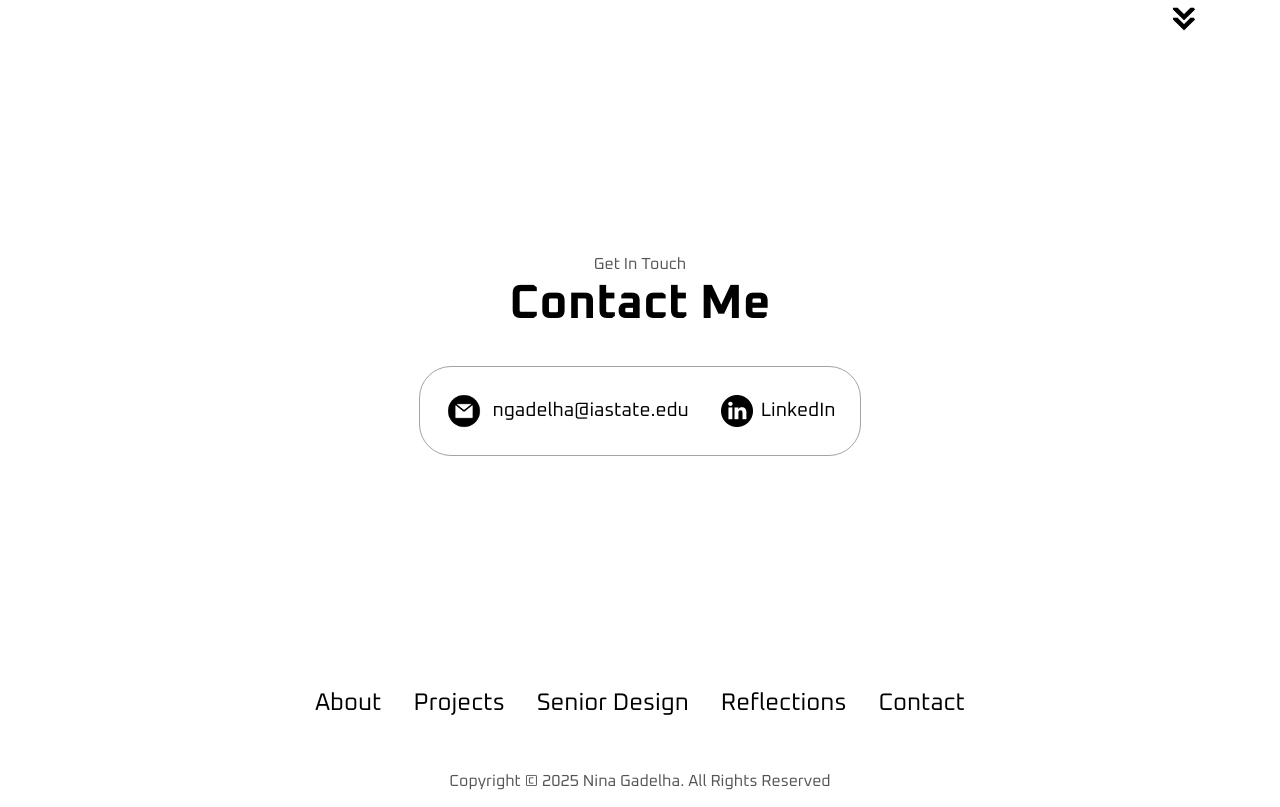
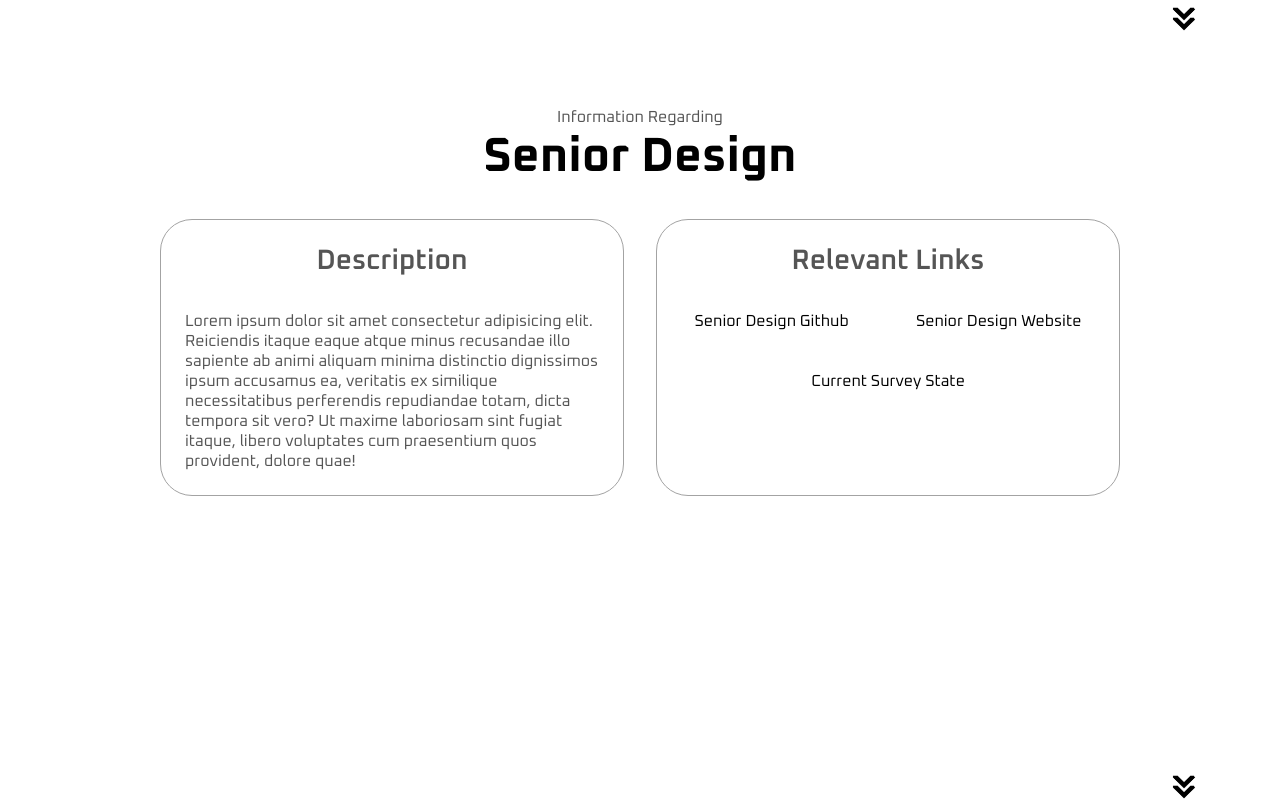
Before and after one commit to ninagadelha/Senior_Portfolio_Website, a plain HTML site: page index.html in a window 1280 px wide. Shown: the part 2237-3044 px from the top of the page. Drawn offline with Linux system fonts and the light colour scheme; a web font is replaced by a local one.

Commit message:
senior design section done

```diff
--- a/index.html
+++ b/index.html
@@ -193,6 +193,40 @@
             onclick="location.href='./#seniorDesign'"
             />
         </section>
+        <section id="seniorDesign">
+            <p class="section__text__p1">Information Regarding</p>
+            <h1 class="title">Senior Design</h1>
+            <div class="seniorDesign-details-container">
+                <div class="about-containers">
+                    <div class="details-container">
+                        <h2 class="seniorDesign-sub-title">Description</h2>
+                        <div class="text-container">
+                            <p>Lorem ipsum dolor sit amet consectetur adipisicing elit.
+                               Reiciendis itaque eaque atque minus recusandae illo sapiente
+                               ab animi aliquam minima distinctio dignissimos ipsum accusamus
+                               ea, veritatis ex similique necessitatibus perferendis
+                               repudiandae totam, dicta tempora sit vero? Ut maxime laboriosam
+                               sint fugiat itaque, libero voluptates cum praesentium quos provident,
+                               dolore quae!
+                            </p>
+                        </div>
+                    </div>
+                    <div class="details-container">
+                        <h2 class="seniorDesign-sub-title">Relevant Links</h2>
+                        <div class="text-container">
+                            <p><a href="https://github.com/ninagadelha/Senior-Design-Project">Senior Design Github</a></p>
+                            <p><a href="https://sdmay26-27.sd.ece.iastate.edu/">Senior Design Website</a></p>
+                            <p><a href="https://mystemgrowth.com/">Current Survey State</a></p>
+                        </div>
+                    </div>
+                </div>
+            </div>
+            <img src="./assets/arrow.png"
+            alt="Arrow icon"
+            class="icon arrow"
+            onclick="location.href='./#reflections'"
+            />
+        </section>
         <section id = "contact">
             <p class="section__text__p1">Get In Touch</p>
                 <h1 class="title">Contact Me</h1>
--- a/style.css
+++ b/style.css
@@ -312,7 +312,6 @@ section{
 }
 
 /*projects*/
-
 #projects{
     position: relative;
 }
@@ -336,6 +335,33 @@ section{
 .project-btn{
     color: black;
     border-color: rgb(163, 163, 163);
+}
+
+/*senior design*/
+#seniorDesign{
+    position: relative;
+}
+
+.seniorDesign-sub-title{
+    color: rgb(85, 85, 85);
+    font-weight: 600;
+    font-size: 1.75rem;
+    margin-bottom: 2rem;
+}
+
+.seniorDesign-details-container{
+    display: flex;
+    justify-content: center;
+    flex-direction: column;
+}
+
+.text-container{
+    display: flex;
+    text-align: initial;
+    flex-wrap: wrap;
+    flex-direction: row;
+    gap: 2.5rem;
+    justify-content: space-around;
 }
 
 /*contact*/
```
